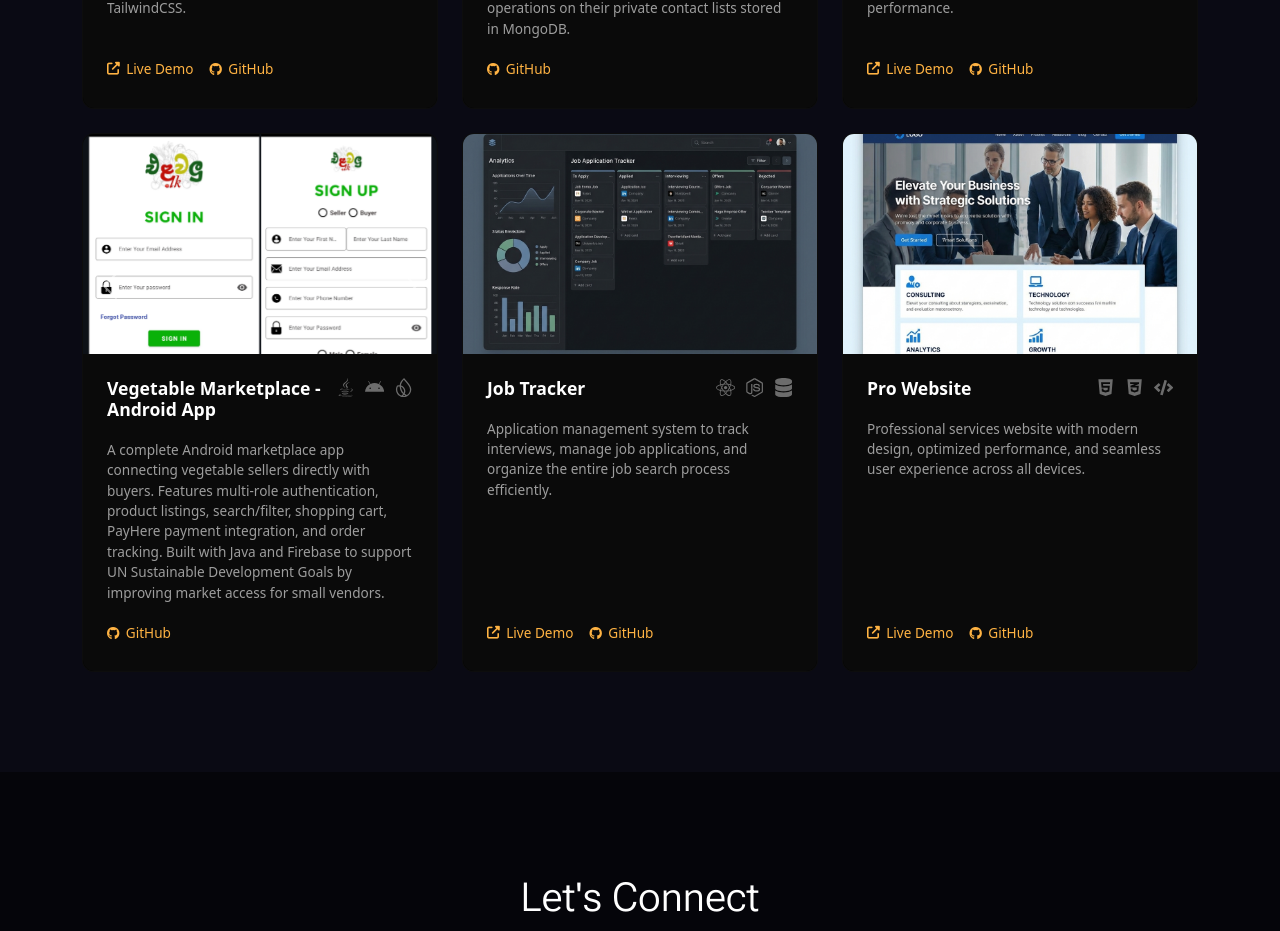
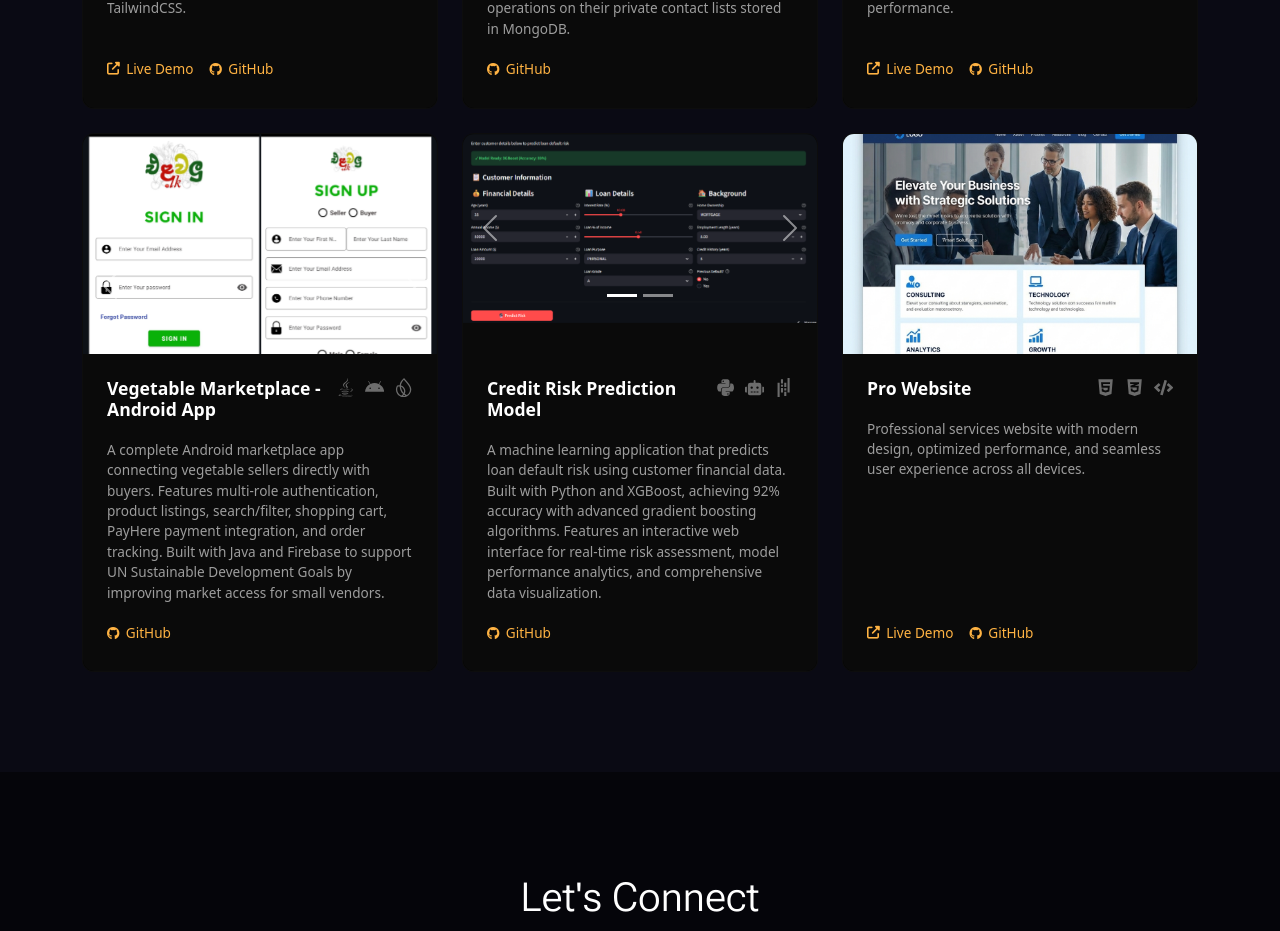
Before and after one commit to DevAyesh/nextjs-portfolio, a Next.js app: page / in a window 1280 px wide. Shown: the part 3452-4383 px from the top of the page. Built offline with nearby package versions, Linux system fonts and the light colour scheme.

Commit message:
Added project

```diff
--- a/app/page.js
+++ b/app/page.js
@@ -566,7 +566,7 @@ export default function Home() {
               { img: "/images/project2.png", images: ["/images/project2.png", "/images/project2_detail.png"], title: "Contact Management API", desc: "A RESTful API built with Node.js and Express for managing personal contacts securely. The application features JWT-based authentication with bcrypt password hashing, allowing users to register, login, and perform full CRUD operations on their private contact lists stored in MongoDB.", icons: ['FaNodeJs', 'SiExpress', 'SiMongodb'], github: "https://github.com/DevAyesh/contact-backend", liveDemo: null },
               { img: "/images/project3.png", title: "Personal Portfolio Website", desc: "Modern responsive portfolio website showcasing projects and skills with smooth animations and interactive UI elements. Built with Next.js and React featuring dynamic content, glassmorphism design, and optimized performance.", icons: ['SiNextdotjs', 'FaReact', 'FaCode'], github: "https://github.com/DevAyesh/nextjs-portfolio", liveDemo: "https://portfolio-six-sand-83.vercel.app" },
               { img: "/images/project4.png", images: ["/images/project4.png", "/images/project4_detail1.png", "/images/project4_detail2.png"], title: "Vegetable Marketplace - Android App", desc: "A complete Android marketplace app connecting vegetable sellers directly with buyers. Features multi-role authentication, product listings, search/filter, shopping cart, PayHere payment integration, and order tracking. Built with Java and Firebase to support UN Sustainable Development Goals by improving market access for small vendors.", icons: ['FaJava', 'FaAndroid', 'SiFirebase'], github: "https://github.com/AkilaShashimantha/Mobile-App-Development", liveDemo: null },
-              { img: "/images/project5.png", title: "Job Tracker", desc: "Application management system to track interviews, manage job applications, and organize the entire job search process efficiently.", icons: ['FaReact', 'FaNodeJs', 'FaDatabase'], github: "#", liveDemo: "#" },
+              { img: "/images/project7.png", images: ["/images/project7.png", "/images/project7_detail.png"], title: "Credit Risk Prediction Model", desc: "A machine learning application that predicts loan default risk using customer financial data. Built with Python and XGBoost, achieving 92% accuracy with advanced gradient boosting algorithms. Features an interactive web interface for real-time risk assessment, model performance analytics, and comprehensive data visualization.", icons: ['FaPython', 'FaRobot', 'SiPandas'], github: "https://github.com/DevAyesh/nextjs-portfolio.git", liveDemo: null },
               { img: "/images/project6.png", title: "Pro Website", desc: "Professional services website with modern design, optimized performance, and seamless user experience across all devices.", icons: ['FaHtml5', 'FaCss3Alt', 'FaCode'], github: "#", liveDemo: "#" }
             ].map((project, idx) => (
               <div key={idx} className="col-md-6 col-lg-4">
@@ -612,7 +612,7 @@ export default function Home() {
                       <h3 className="project-title">{project.title}</h3>
                       <div className="project-tech-icons">
                         {project.icons.map((icon, i) => {
-                          const IconMap = { FaPython, FaDocker, FaRobot, FaAws, FaServer, FaReact, FaBootstrap, FaCode, FaMicrochip, FaNodeJs, FaDatabase, FaHtml5, FaCss3Alt, SiMongodb, SiExpress, SiNextdotjs, FaJava, FaAndroid, SiFirebase };
+                          const IconMap = { FaPython, FaDocker, FaRobot, FaAws, FaServer, FaReact, FaBootstrap, FaCode, FaMicrochip, FaNodeJs, FaDatabase, FaHtml5, FaCss3Alt, SiMongodb, SiExpress, SiNextdotjs, FaJava, FaAndroid, SiFirebase, SiPandas };
                           const Icon = IconMap[icon];
                           return Icon ? <Icon key={i} /> : null;
                         })}
```
Also changed, not shown: public/images/project7.png (added), public/images/project7_detail.png (added).
